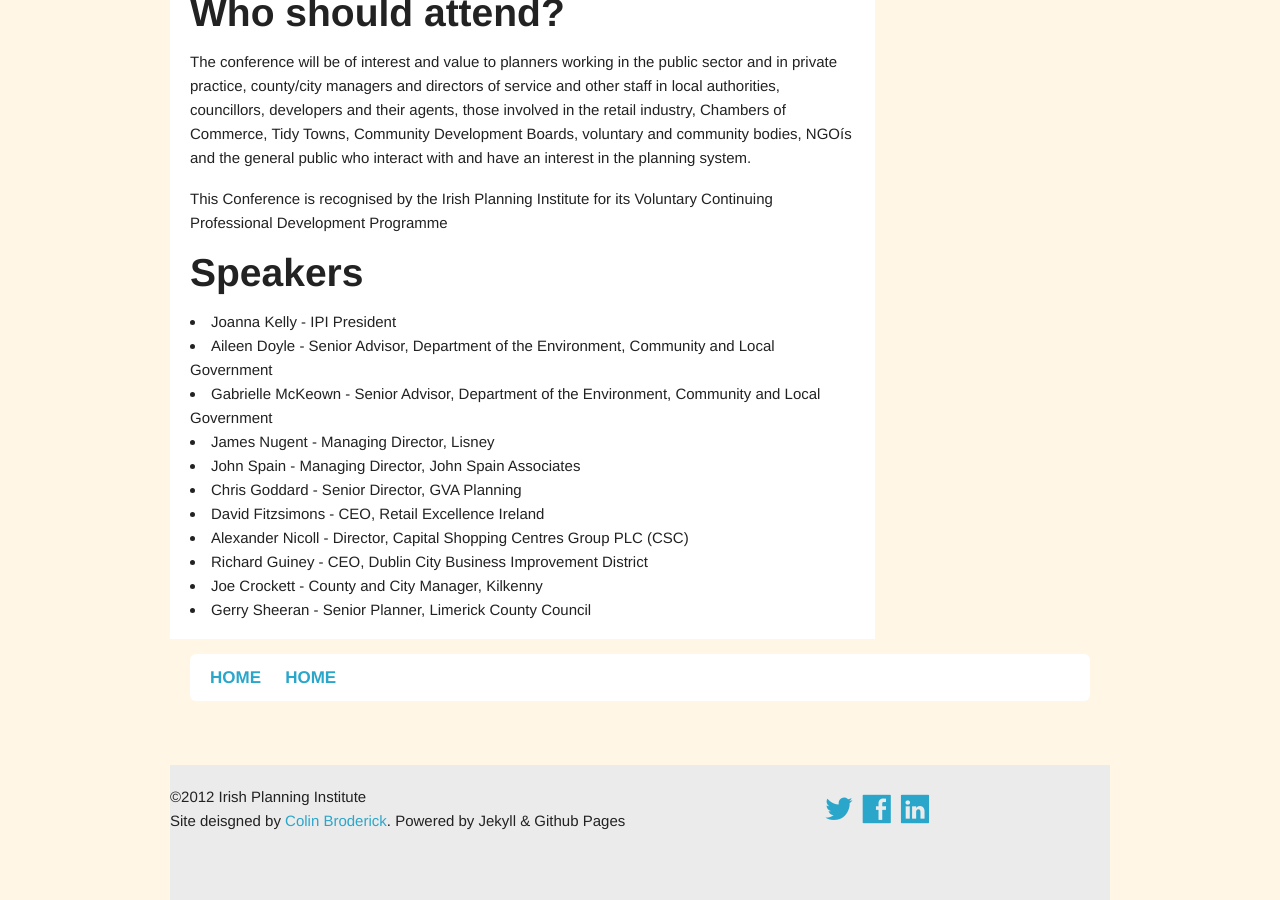
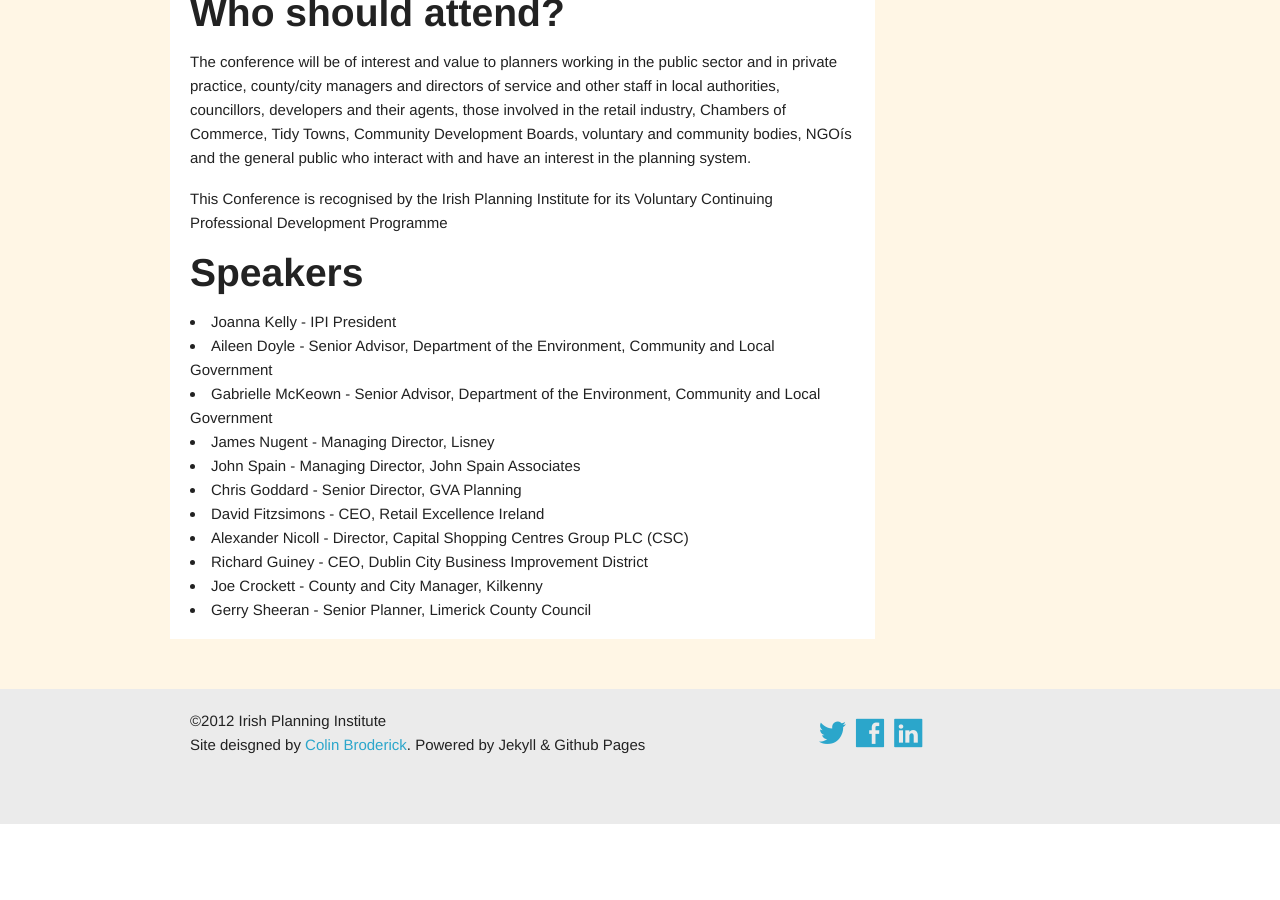
Before and after one commit to rustyb/ipi-corp-plan, a Jekyll site: the page built from index.html, in a window 1280 px wide and 900 px high, scrolled down 917 px. Built offline with Jekyll 4.4.1, drawn with Linux system fonts in a browser that asks for light colours; after the commit the page ends 1741 px from its top, so only the background shows below that.

Commit message:
removed orig content

```diff
--- a/_layouts/default.html
+++ b/_layouts/default.html
@@ -61,7 +61,7 @@
 			</div>
 
 		</div>
-		<div class="row">
+<!--		<div class="row">
 			<div class="twelve columns">
 				<div class="navbar hide-for-small">
 					<a href="{{base}}">Home</a>
@@ -78,7 +78,7 @@
 		</div>
 
 		<div class="row">
-		<!--	<div class="eight columns">
+			<div class="eight columns">
 
 
 				<div class="row">
```
